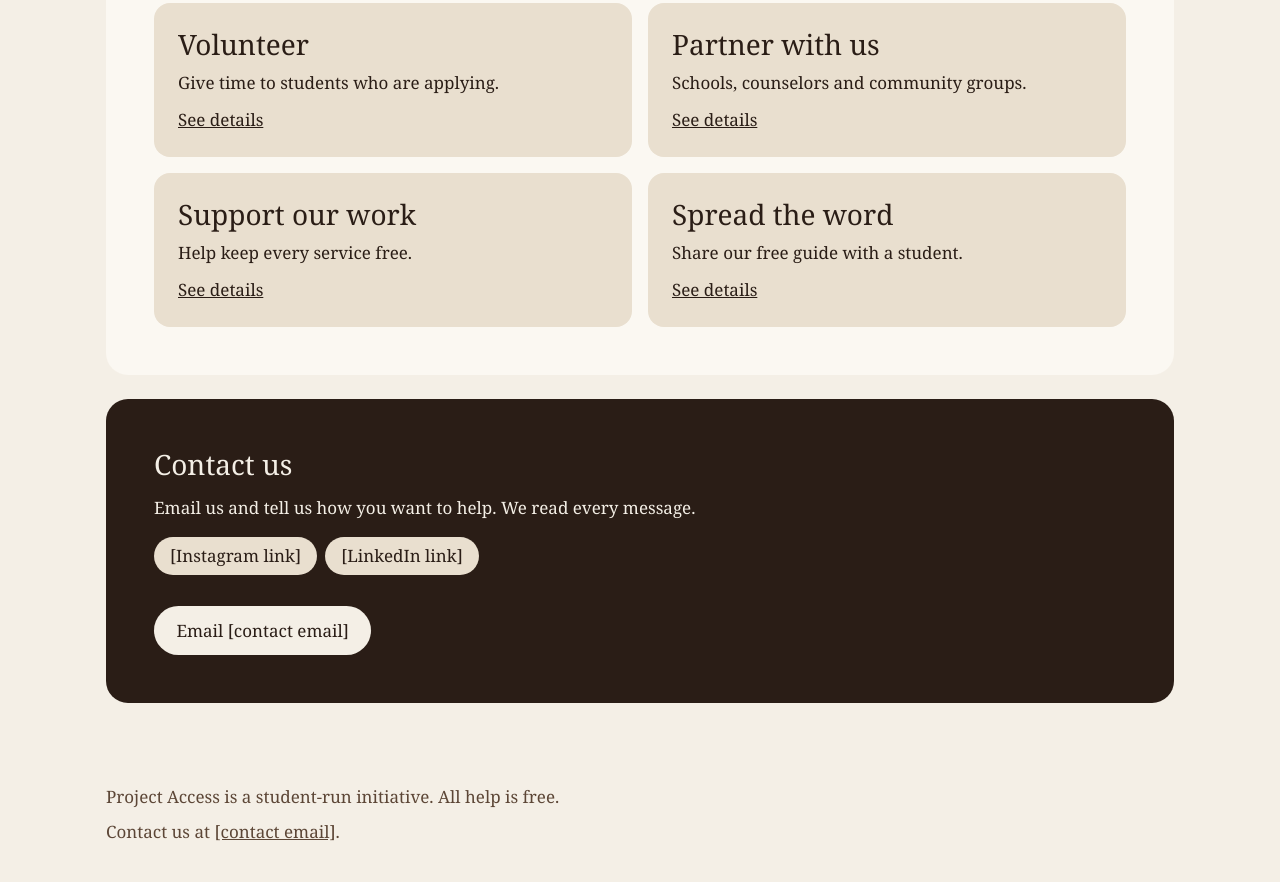
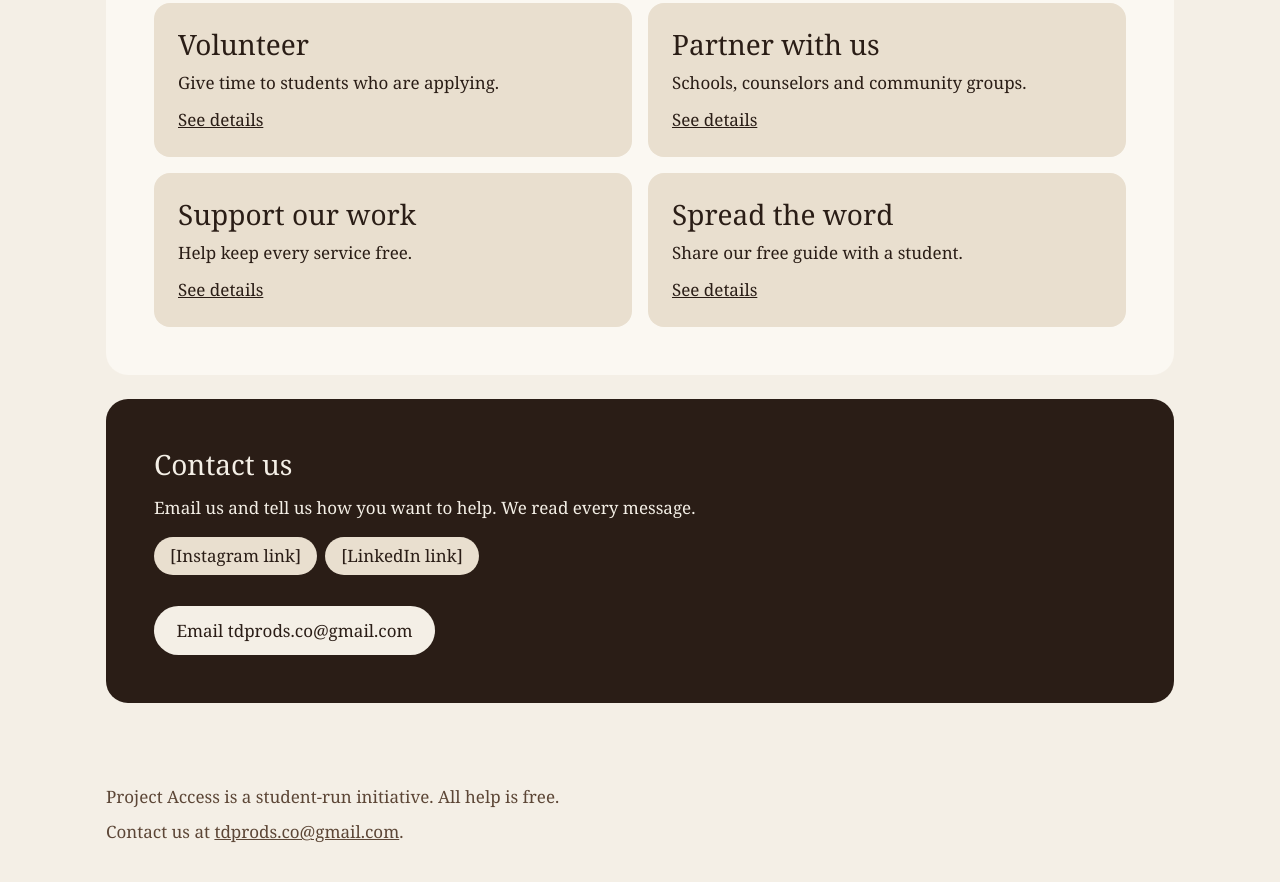
Before and after one commit to alvinktd/Project-Access, a plain HTML site: page get-involved.html in a window 1280 px wide. Shown: the part 891-1773 px from the top of the page. Drawn offline with Linux system fonts and the light colour scheme.

Commit message:
Add project contact email to mailto links

```diff
--- a/get-involved.html
+++ b/get-involved.html
@@ -73,8 +73,7 @@
         <li>[LinkedIn link]</li>
       </ul>
       <div class="actions">
-        <!-- Replace [contact email] and add the address after mailto: -->
-        <a class="button" href="mailto:">Email [contact email]</a>
+        <a class="button" href="mailto:tdprods.co@gmail.com">Email tdprods.co@gmail.com</a>
       </div>
     </section>
 
@@ -87,7 +86,7 @@
     <h2 id="volunteer-title">Volunteer</h2>
     <p>We are a small, student-run team. Volunteers help us reach more students without giving up the one-on-one attention that makes this work.</p>
     <p>[Volunteer roles, time commitment and requirements go here.]</p>
-    <p>Interested? Email us at <a href="mailto:">[contact email]</a> with a few lines about yourself.</p>
+    <p>Interested? Email us at <a href="mailto:tdprods.co@gmail.com">tdprods.co@gmail.com</a> with a few lines about yourself.</p>
   </dialog>
 
   <dialog id="partner" aria-labelledby="partner-title">
@@ -114,7 +113,7 @@
 
   <footer class="site-footer">
     <p>Project Access is a student-run initiative. All help is free.</p>
-    <p>Contact us at <a href="mailto:">[contact email]</a>.</p>
+    <p>Contact us at <a href="mailto:tdprods.co@gmail.com">tdprods.co@gmail.com</a>.</p>
   </footer>
 
   <script src="js/main.js"></script>
```
Also changed, not shown: about.html (+1 -1 lines), index.html (+1 -1 lines), programs.html (+2 -2 lines).
